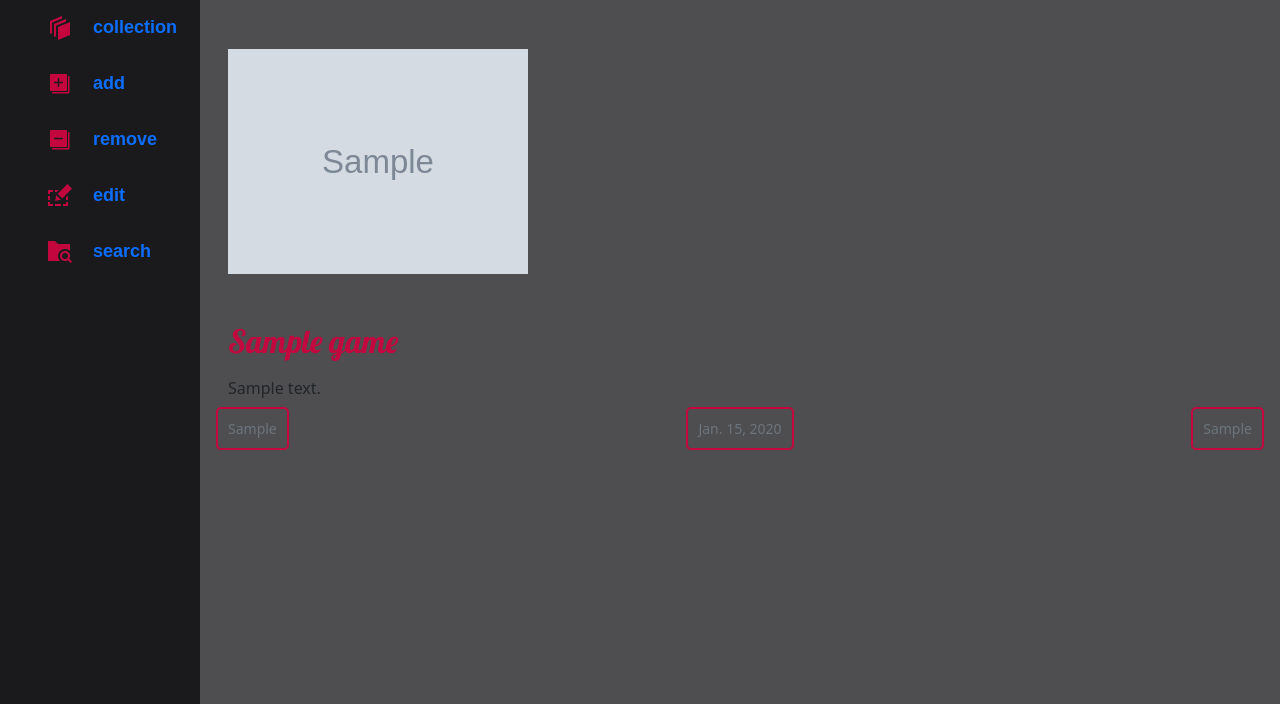
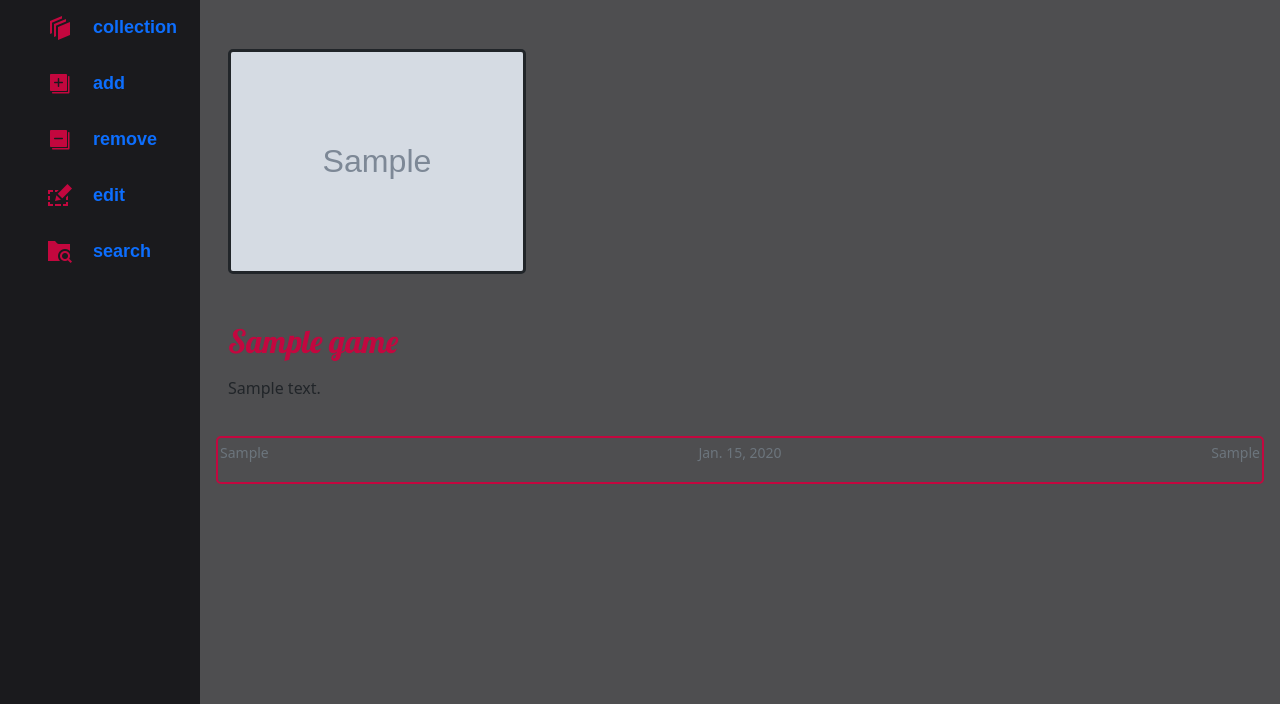
Before and after one commit to LKacik/games-library, a Django app: a page that uses warehouse/templates/main.html in a window 1280 px wide. Shown: the part 96-800 px from the top of the page. Run offline with Django 4.2, Linux system fonts and the light colour scheme; tables that the repository leaves empty hold one stand-in row (values such as "Sample post"); grey boxes marked "Sample" are stand-in pictures.

Commit message:
Improved in scaling, displaying the page

```diff
--- a/warehouse/static/css/site.css
+++ b/warehouse/static/css/site.css
@@ -9,6 +9,7 @@ header {
   background: #1A1A1D;
   font-size: 10px;
   font-family: 'Lobster';
+  width: auto;
   }
 
 a:link, a:visited {
@@ -53,6 +54,7 @@ a:link, a:visited {
   margin-left: 200px;
   padding: 1px 16px;
   background-color: #4E4E50;
+  scroll-behavior: smooth;
 
 
 }
@@ -63,12 +65,16 @@ body {
 
 .container {
   background-color: #4E4E50;
+  padding-bottom: 20px;
 
 
 }
 
 .album {
   background-color: #4E4E50;
+  height: 800px;
+  overflow: overlay;
+  position: absolute;
 
 }
 
@@ -79,11 +85,14 @@ body {
 
 .card-img-top {
     width: auto;
+    border-radius: 5px;
+    border-style: solid;
+
 }
 
-.text-muted {
+.d-flex {
     border-width: 2px;
-    padding: 10px;
+    padding: 2px;
     border-style: solid;
     border-color:  #C3073F;
     border-radius: 5px;
--- a/warehouse/templates/main.html
+++ b/warehouse/templates/main.html
@@ -60,7 +60,7 @@
                                 <div class="d-flex justify-content-between align-items-center">
                                     <div class="btn-group">
                                         <!--                  <button type="button" class="btn btn-sm btn-outline-secondary">View</button>-->
-                                        <a href="{{ game.get_absolute_url }}" class="btn btn-sm btn-outline-primary"
+                                        <a href="{{ game.get_absolute_url }}" class="btn btn-sm btn-outline-secondary"
                                            role="button" aria-pressed="true">View</a>
                                         <a href="{% url 'edit' game.pk %}" class="btn btn-sm btn-outline-secondary"
                                            role="button" aria-pressed="true">Edit</a>
--- a/warehouse/templates/single.html
+++ b/warehouse/templates/single.html
@@ -7,7 +7,7 @@
         <p>{{game.description|linebreaks}}</p>
     </div>
 </div>
-<div class="d-flex justify-content-between align-items-center">
+<div class="d-flex justify-content-between">
     <p><small class="text-muted">{{game.developers}}</small></p>
     <p><small class="text-muted">{{game.released}}</small></p>
     <p><small class="text-muted">{{game.platform}}</small></p>
--- a/warehouse/utils.py
+++ b/warehouse/utils.py
@@ -37,7 +37,7 @@ def add_new_game(title):
 
 		pk_games = data['id']
 		description = data['description']
-		description = description.replace('<br/>', '\n').replace('<p>', '').replace('</p>', '\n')
+		description = description.replace('<br/>', '\n').replace('<p>', '').replace('</p>', '\n').replace('<br />', '\n')
 		name = data['name']
 		slug = data['slug']
 		developers = data['developers'][0]['name']
```
